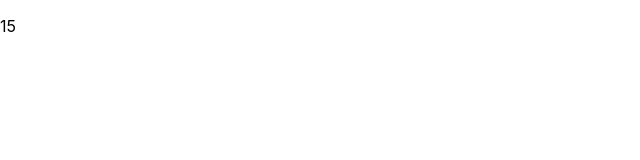
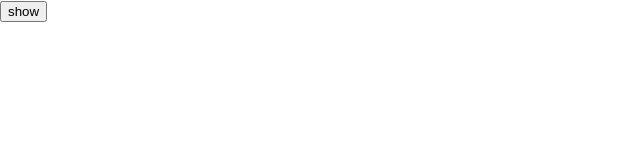
Before and after one commit to Ko3uHaK/my-app, a React (Create React App) app: page / in a window 1280 px wide. Shown: the top 160 px of the page, without its empty margins (0-640 px from the left). Built offline with nearby package versions, Linux system fonts and the light colour scheme.

Commit message:
react event

```diff
--- a/src/App.js
+++ b/src/App.js
@@ -1,15 +1,22 @@
 import React from 'react';
 
 function App() {
-	function getDigitsSum(num){
-		let string = num.toString();
-		let arr = string.split("");
-		let sum = arr.reduce((previousValue, currentValue) => +previousValue + +currentValue);
-		return sum;
-	}
-	return <p>
-	{getDigitsSum(12345)}
-	</p>
+		function showMess() {
+			alert('hello');
+		}
+
+		return <div>
+			<button onClick={showMess}>show</button>
+		</div>;
+	// function getDigitsSum(num){
+	// 	let string = num.toString();
+	// 	let arr = string.split("");
+	// 	let sum = arr.reduce((previousValue, currentValue) => +previousValue + +currentValue);
+	// 	return sum;
+	// }
+	// return <p>
+	// {getDigitsSum(12345)}
+	// </p>
 	// const isAuth = false;
 
 	// return <div>
```
